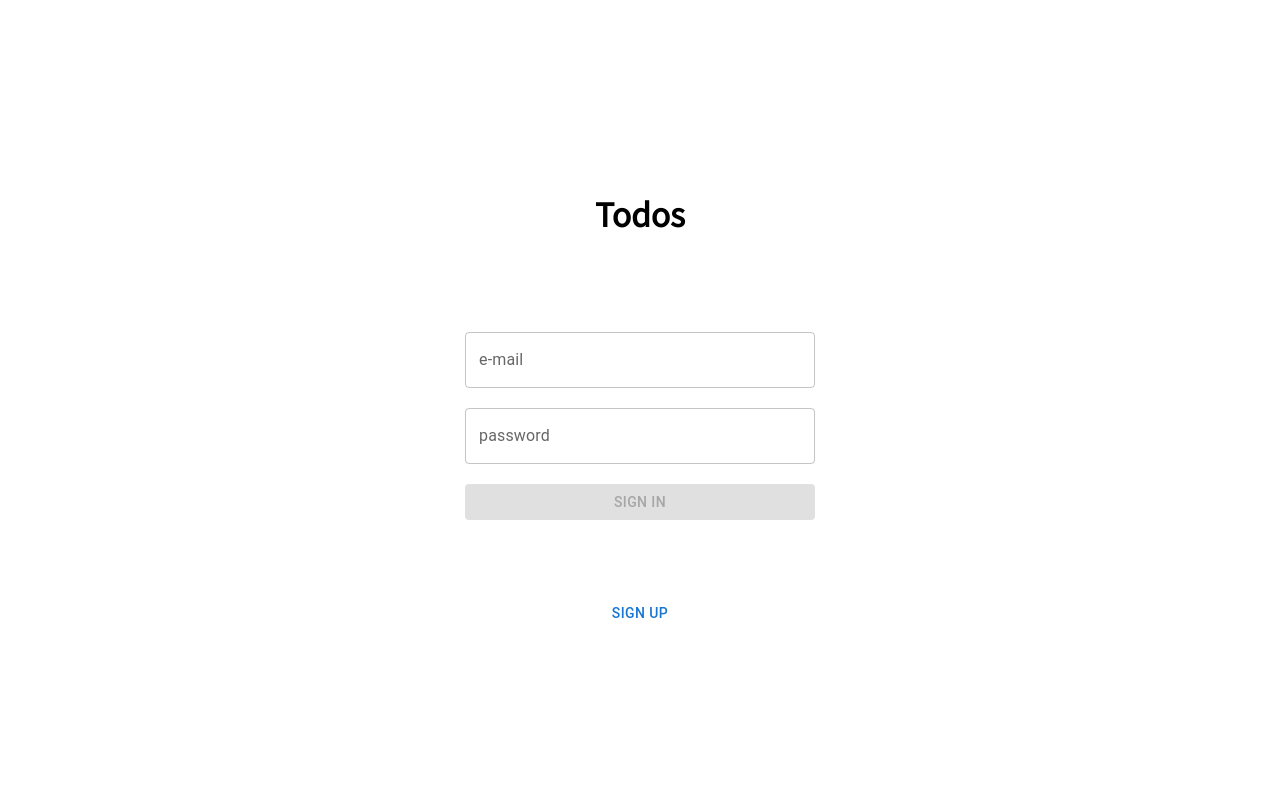
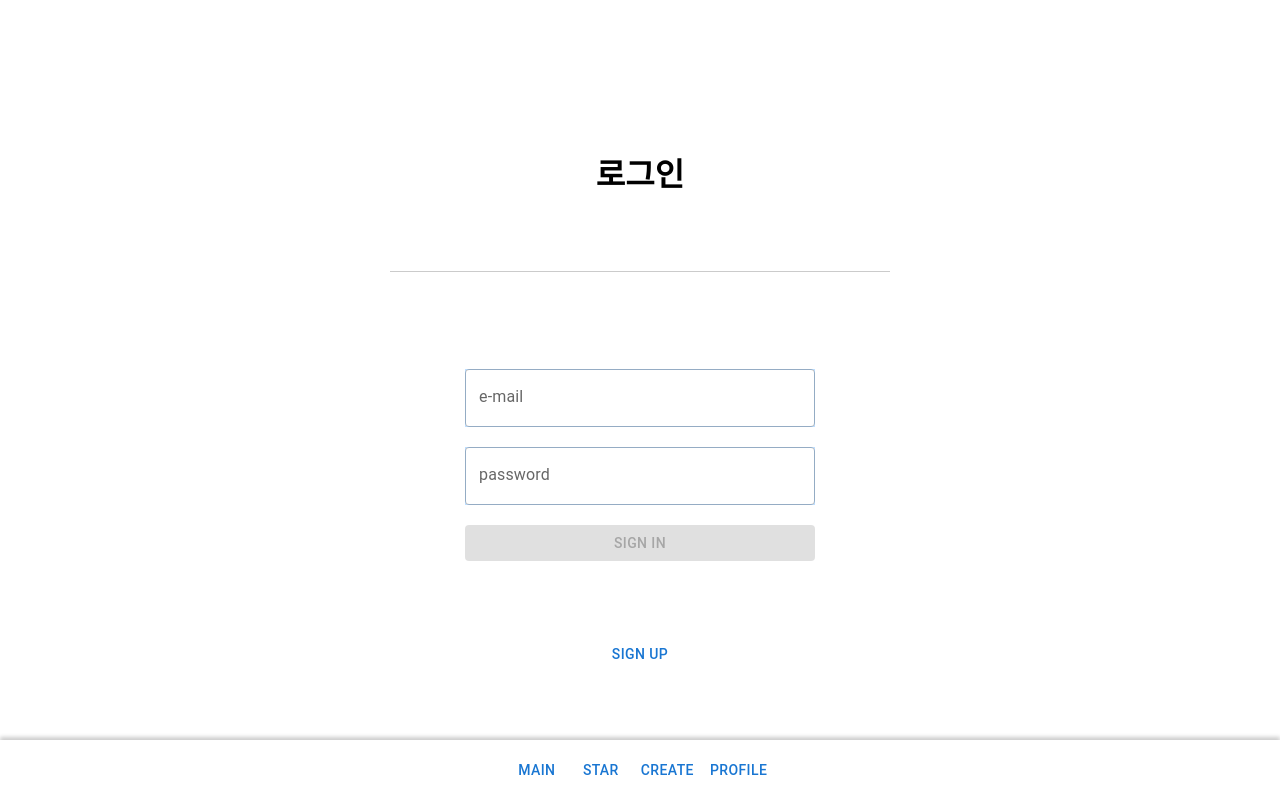
Before and after one commit to rkskekzzz/404_Found_Client, a React (Create React App) app in the folder client/: page /auth in a window 1280 px wide. Built offline with nearby package versions, Linux system fonts and the light colour scheme; no server answers.

Commit message:
로그인화면

```diff
--- a/client/src/components/SignForm/SignForm.tsx
+++ b/client/src/components/SignForm/SignForm.tsx
@@ -44,7 +44,6 @@ const SignForm = ({ submitAction, submitButtonText }: SignFormProps) => {
   return (
     <SignInForm onSubmit={handleSubmit}>
       <TextField
-        className="TextField"
         type="email"
         name="email"
         value={email}
@@ -54,9 +53,9 @@ const SignForm = ({ submitAction, submitButtonText }: SignFormProps) => {
         variant="outlined"
         fullWidth
 
+
       />
       <TextField
-        className='TextField'
         type="password"
         name="password"
         autoComplete="off"
@@ -66,13 +65,14 @@ const SignForm = ({ submitAction, submitButtonText }: SignFormProps) => {
         label="password"
         variant="outlined"
         fullWidth
+
       />
       <Button
-        className='Button'
         fullWidth
         type="submit"
         variant="contained"
         disabled={isButtonDisabled}
+
       >
         {submitButtonText}
       </Button>
--- a/client/src/pages/Sign/Sign.tsx
+++ b/client/src/pages/Sign/Sign.tsx
@@ -2,7 +2,7 @@ import React, { useState, useEffect } from 'react';
 import { useNavigate } from 'react-router-dom';
 import useAuth from 'src/hooks/useAuth';
 import { SignInBox } from 'src/style/SignInForm.styled';
-import { Container, SignForm, Splash } from 'src/components';
+import { Container, SignForm, Splash, Footer } from 'src/components';
 import { Button } from '@mui/material';
 import { SignUpModal } from './components';
 
@@ -26,7 +26,7 @@ const Sign = () => {
       <Splash />
       <Container>
         <SignInBox>
-          <h1>Todos</h1>
+          <h1>로그인</h1>
           <SignForm submitAction={login} submitButtonText="Sign In" />
           <Button variant="text" onClick={handleIsShowSignUpModalOpen}>
             Sign Up
@@ -37,6 +37,7 @@ const Sign = () => {
           handleIsShowSignUpModalClose={handleIsShowSignUpModalClose}
           submitAction={signUp}
         />
+        <Footer/>
       </Container>
     </>
   );
--- a/client/src/style/SignInForm.styled.ts
+++ b/client/src/style/SignInForm.styled.ts
@@ -9,9 +9,8 @@ const SignInForm = styled.form`
   justify-content: center;
   gap: 20px;
   padding: 15%;
-  .TextField{
-    width : 100%;
-    border-color : C1E1FF;
+  #outlined-basic{
+    border : 1px solid #C1E0FF !important;
   }
 `;
 
@@ -28,6 +27,10 @@ const SignInBox = styled.div`
 
   h1 {
     text-align: center;
+    border-bottom : solid;
+    border-color : #CBCBCB;
+    border-width : 1px;
+    padding-bottom : 6vw;
   }
 `;
 
```
